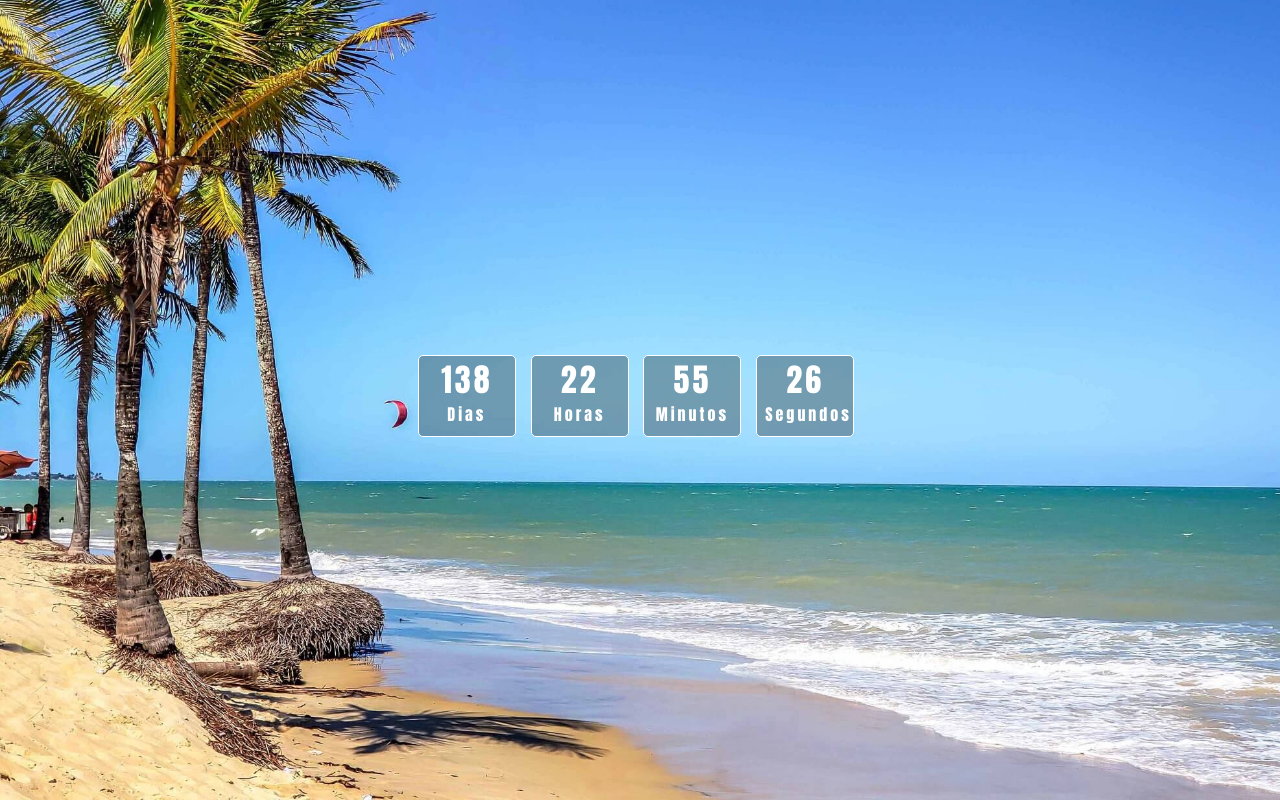
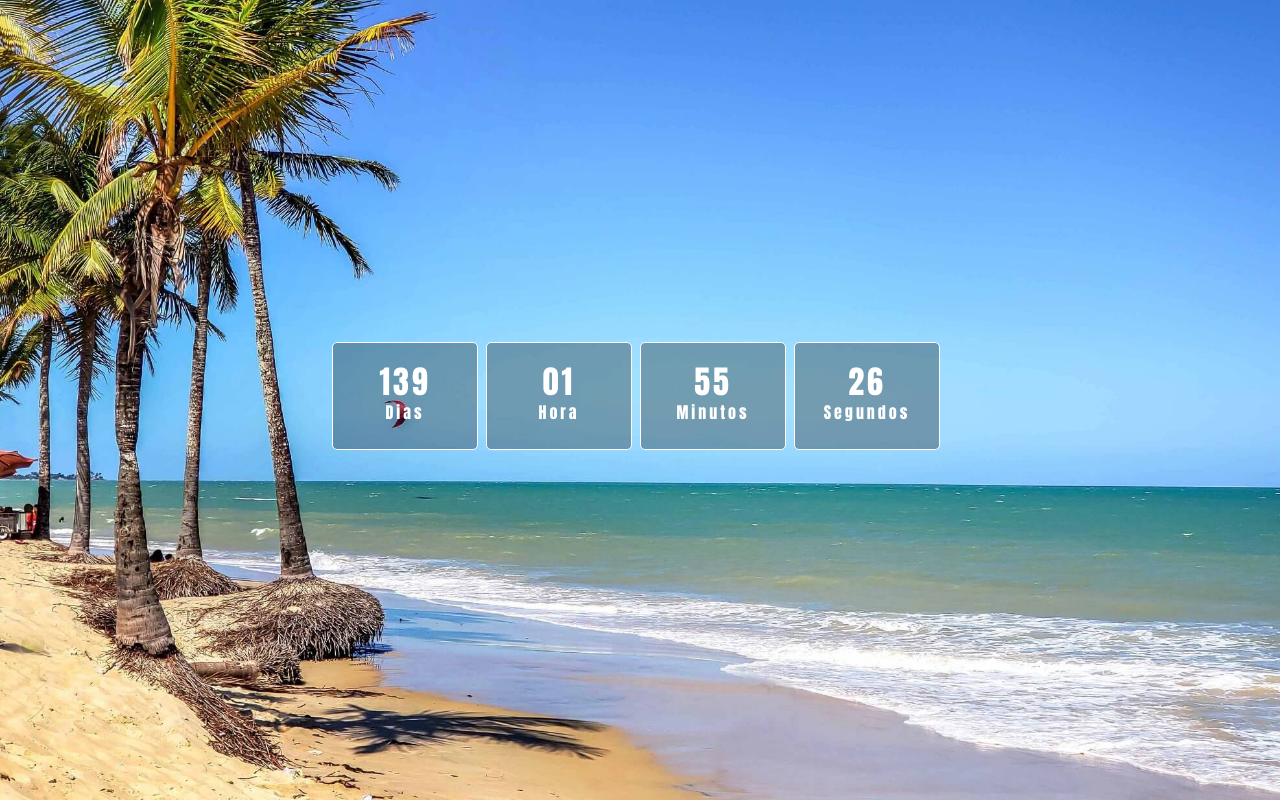
Before and after one commit to PhelipeSR/porto-seguro, a plain HTML site: page index.html in a window 1280 px wide. Drawn offline with Linux system fonts and the light colour scheme.

Commit message:
resolvendo bug timezone

```diff
--- a/index.html
+++ b/index.html
@@ -11,10 +11,10 @@
 <body>
   <div class="countdown-wrapper">
     <ul class="countdown">
-      <li><span class="days">00</span><p class="days_text">Days</p></li>
-      <li><span class="hours">00</span><p class="hours_text">Hours</p></li>
-      <li><span class="minutes">00</span><p class="minutes_text">Minutes</p></li>
-      <li><span class="seconds">00</span><p class="seconds_text">Seconds</p></li>
+      <li class="col-3"><span class="days">00</span><p class="days_text">Days</p></li>
+      <li class="col-3"><span class="hours">00</span><p class="hours_text">Hours</p></li>
+      <li class="col-3"><span class="minutes">00</span><p class="minutes_text">Minutes</p></li>
+      <li class="col-3"><span class="seconds">00</span><p class="seconds_text">Seconds</p></li>
     </ul>
   </div>
   <script src="./jquery/jquery.js"></script>
--- a/script.js
+++ b/script.js
@@ -1,6 +1,7 @@
 document.addEventListener("DOMContentLoaded", function() {
   $('.countdown').countdown({
     date: '05/14/2022 15:35:00',
+    offset: -3,
     day: 'Dia',
     days: 'Dias',
     hour: 'Hora',
--- a/style.css
+++ b/style.css
@@ -58,20 +58,29 @@ table {
   height: 100vh;
 }
 ul.countdown {
+  width: 100%;
   list-style: none;
   padding: 0;
   display: block;
   text-align: center;
   margin-bottom: 0;
+  display: inline-flex;
+  justify-content: center;
+  flex-wrap: wrap;
 }
 ul.countdown li {
   display: inline-block;
   background-color: rgba(0, 0, 0, 0.3);
-  width: 80px;
+  width: 90px;
+  height: 90px;
   border-radius: 5px;
   border: 1px solid white;
   padding: 8px;
   margin: 0px 8px 8px 0px;
+  display: flex;
+  align-items: center;
+  justify-content: center;
+  flex-direction: column;
 }
 ul.countdown li span {
   font-size: 2rem;
@@ -89,6 +98,11 @@ ul.countdown li p {
   font-size: 1rem;
   margin-bottom: 0px;
 }
+.col-3 {flex: 0 0 10%}
+
+@media (max-width: 600px) {
+  .col-3 {flex: 0 0 40%}
+}
 
 body{
   background-color:#fff;
```
